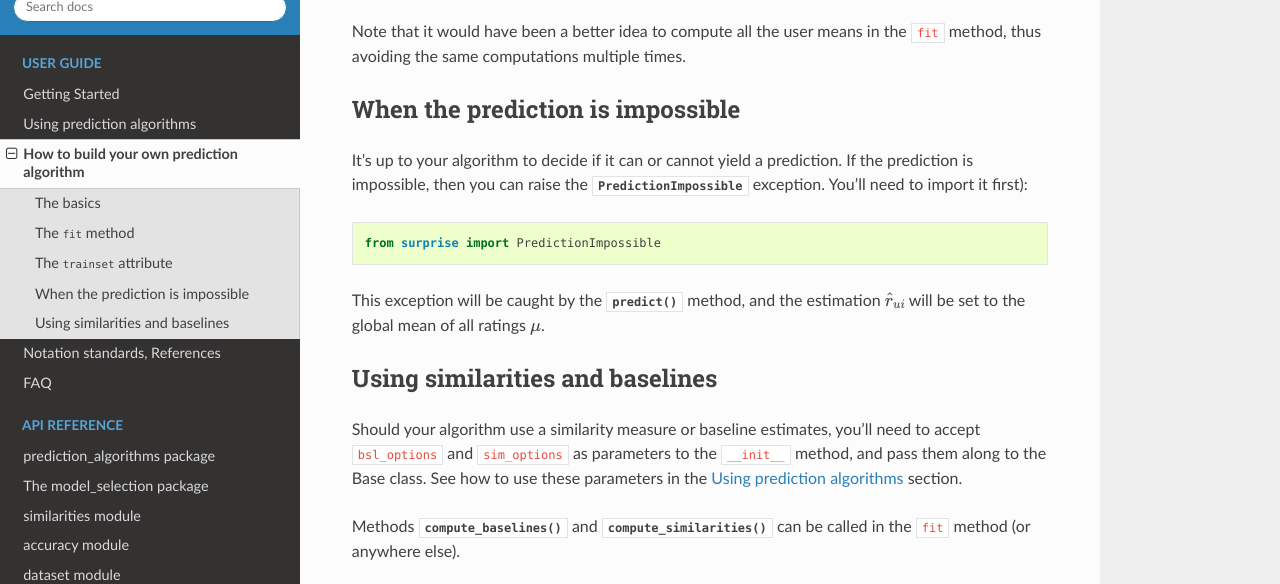
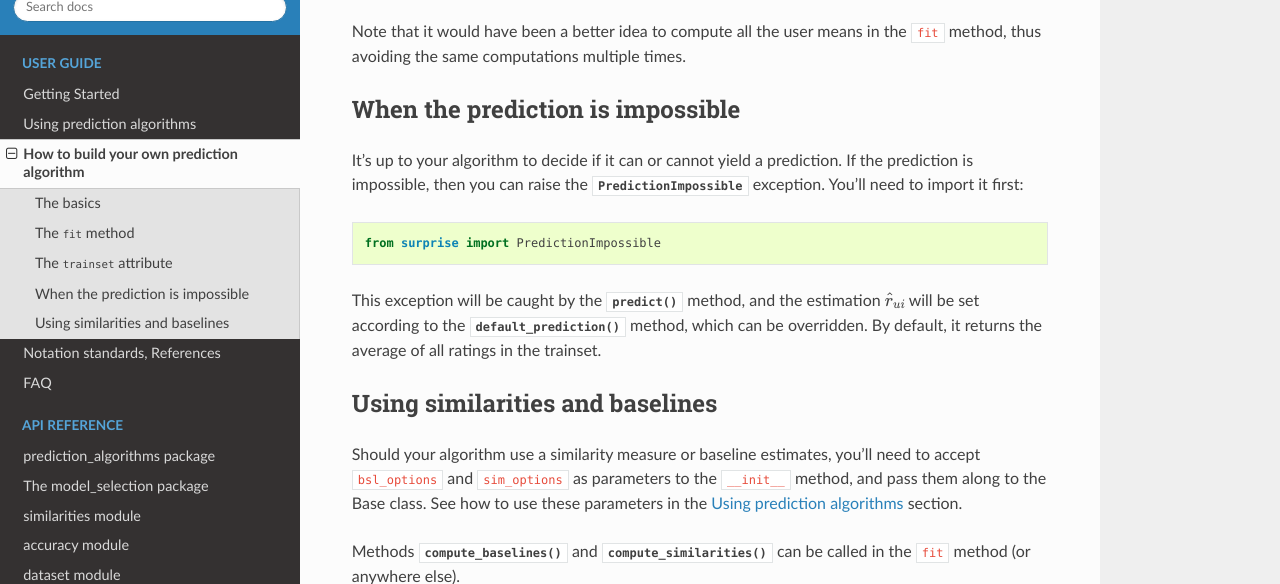
Before and after one commit to NicolasHug/Surprise, a Sphinx documentation site: the page built from doc/source/building_custom_algo.rst, in a window 1280 px wide and 900 px high, scrolled down 1604 px, cut to the strip 83-667 px from the top of the window. Built offline with Sphinx 7.4.7 and the Read the Docs theme 2.0.0, drawn with Linux system fonts in a browser that asks for light colours.

Commit message:
Added default_prediction() method

```diff
--- a/doc/source/building_custom_algo.rst
+++ b/doc/source/building_custom_algo.rst
@@ -95,15 +95,18 @@ It's up to your algorithm to decide if it can or cannot yield a prediction. If
 the prediction is impossible, then you can raise the
 :class:`PredictionImpossible
 <surprise.prediction_algorithms.predictions.PredictionImpossible>` exception.
-You'll need to import it first): ::
+You'll need to import it first: ::
 
-  from surprise import PredictionImpossible
+    from surprise import PredictionImpossible
 
 
 This exception will be caught by the :meth:`predict()
 <surprise.prediction_algorithms.algo_base.AlgoBase.predict>` method, and the
-estimation :math:`\hat{r}_{ui}` will be set to the global mean of all ratings
-:math:`\mu`.
+estimation :math:`\hat{r}_{ui}` will be set according to
+the :meth:`default_prediction()
+<surprise.prediction_algorithms.algo_base.AlgoBase.default_prediction>` method,
+which can be overridden. By default, it returns the average of all ratings in
+the trainset.
 
 Using similarities and baselines
 ~~~~~~~~~~~~~~~~~~~~~~~~~~~~~~~~
```
Also changed, not shown: CHANGELOG.md (+10 -1 lines), 1 other file.
